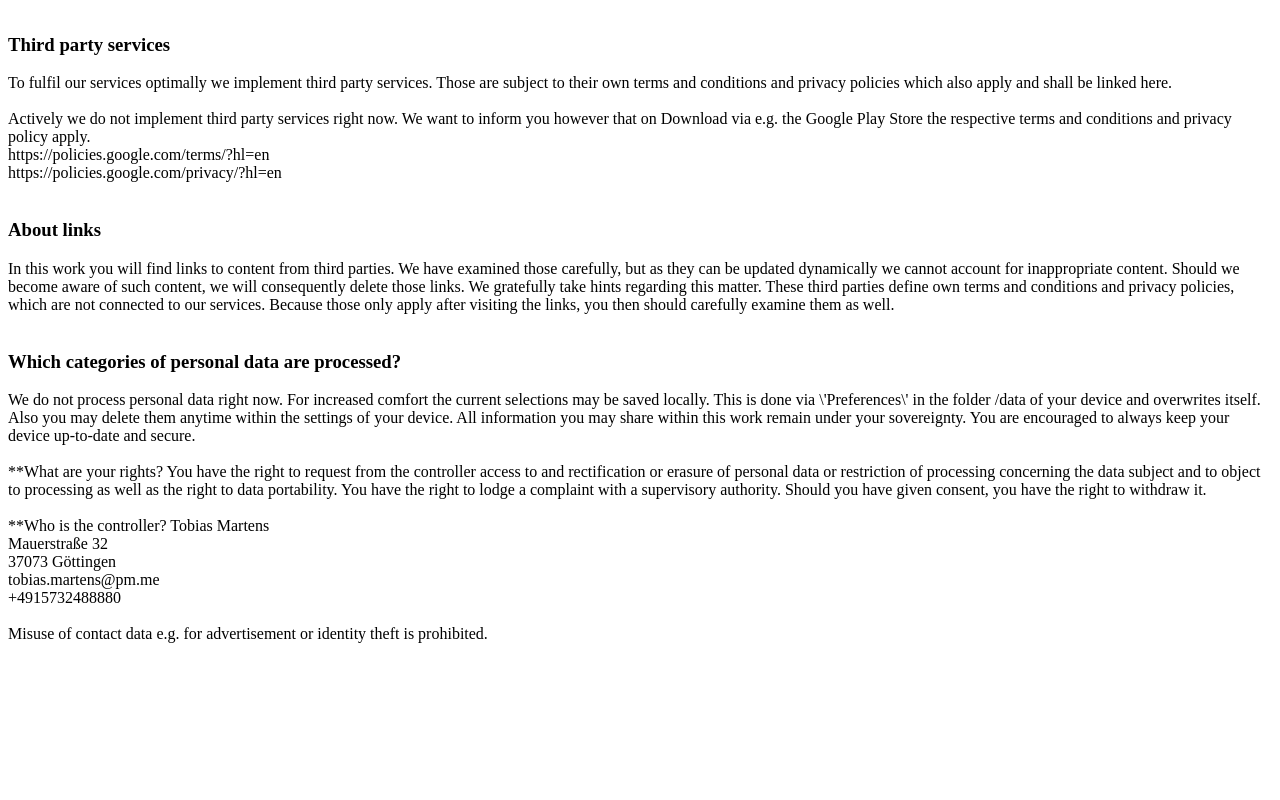
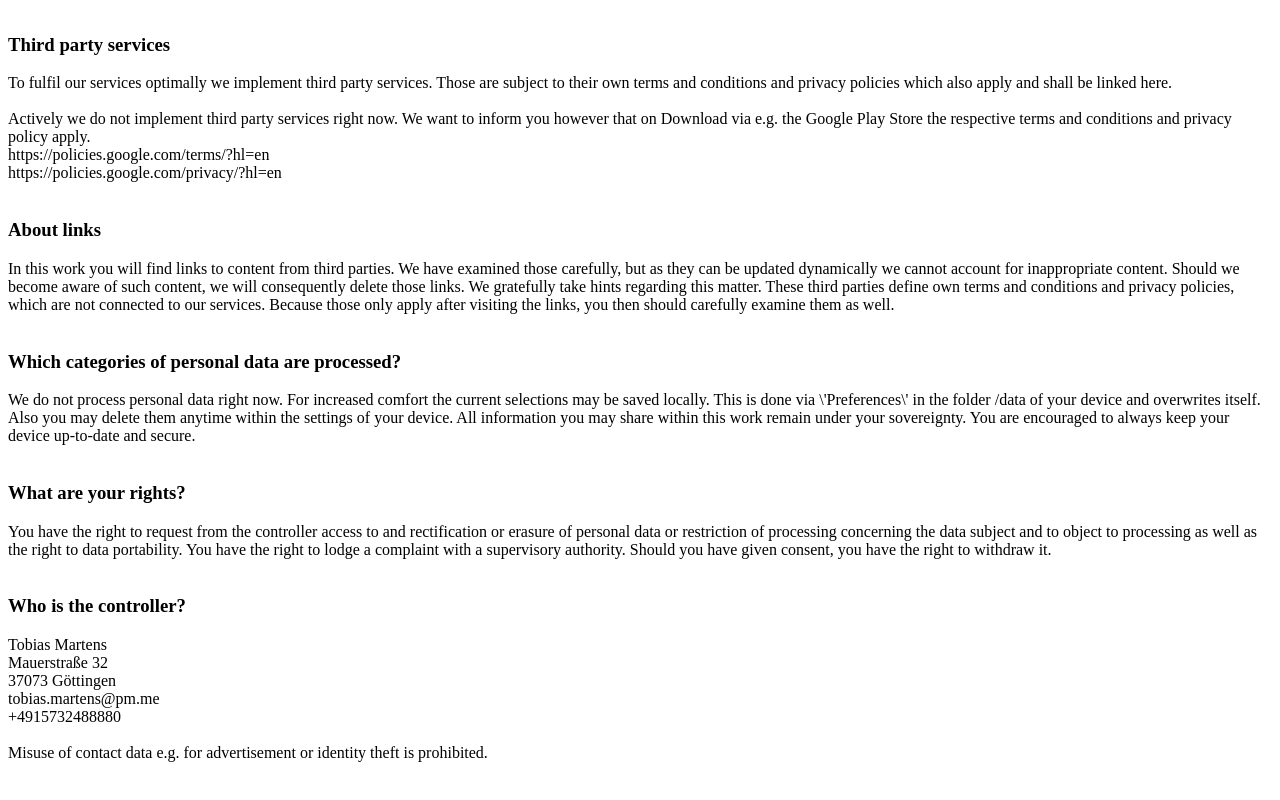
Before and after one commit to arrobbe/privacy_policy, a plain HTML site: page privacy_en.html in a window 1280 px wide. Shown: the part 430-1230 px from the top of the page. Before the commit the page ends 1115 px from the top, so only its background shows below. Drawn offline with Linux system fonts and the light colour scheme.

Commit message:
Update privacy_en.html

```diff
--- a/privacy_en.html
+++ b/privacy_en.html
@@ -69,14 +69,14 @@ All information you may share within this work remain under your sovereignty.
 You are encouraged to always keep your device up-to-date and secure.
 <br><br>
 
-**What are your rights?</h3>
+<h3>What are your rights?</h3>
 
 You have the right to request from the controller access to and rectification or erasure of personal data or restriction of processing concerning the data subject and to object to processing as well as the right to data portability.
 You have the right to lodge a complaint with a supervisory authority.
 Should you have given consent, you have the right to withdraw it.
 <br><br>
 
-**Who is the controller?</h3>
+<h3>Who is the controller?</h3>
 
 Tobias Martens
 <br>Mauerstraße 32
```
